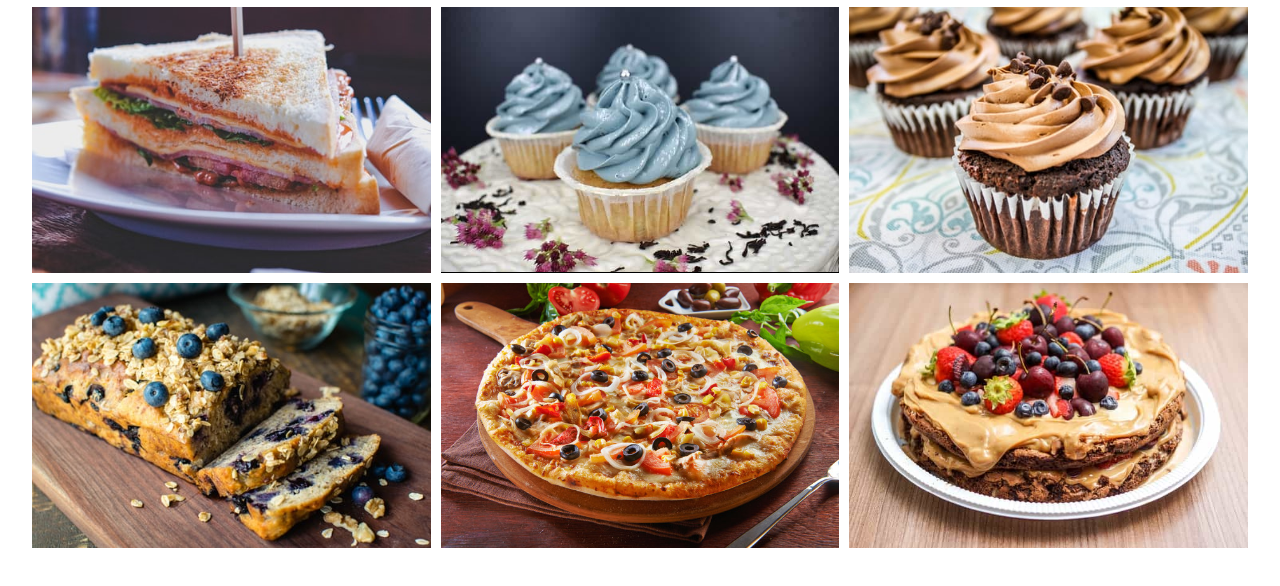
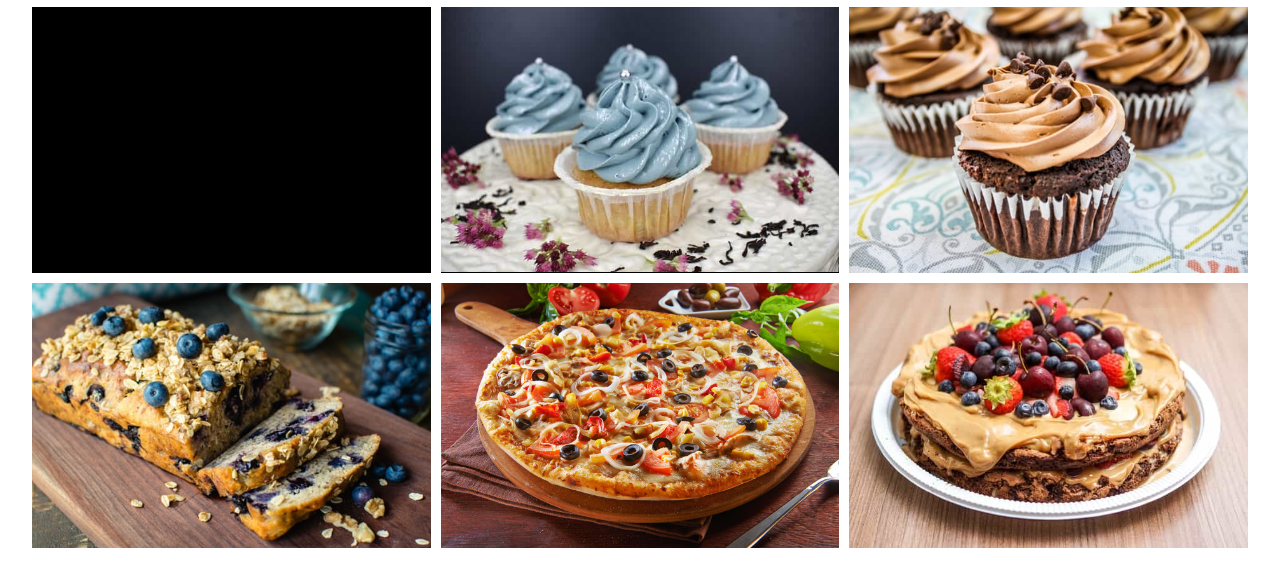
Before and after one commit to naimislam33/happyfood, a plain HTML site: page webdesign/Gallary/gallary.html in a window 1280 px wide. Shown: the part 138-724 px from the top of the page. Drawn offline with Linux system fonts and the light colour scheme.

Commit message:
changed by nainn

```diff
--- a/webdesign/Gallary/gallary.html
+++ b/webdesign/Gallary/gallary.html
@@ -40,7 +40,6 @@
 
         <div class="gallary_image_box">
             <div class="gallary_image">
-                <img src="src/img/gallary_1.jpg">
 
                 <h3>Sandwich</h3>
                 <p>
```
